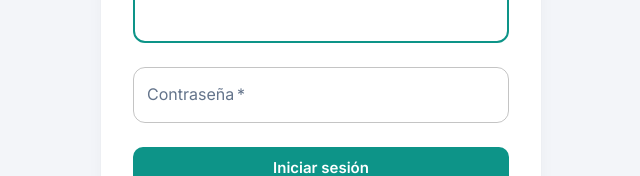
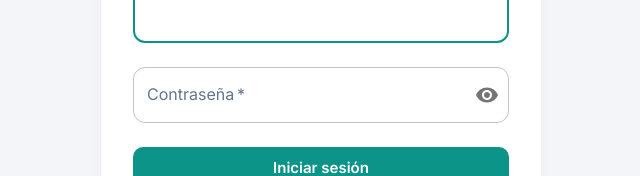
Before and after one commit to antonellaquispe-hash/Sistema-Gestion-Hospitalizacion, a React (Vite) app in the folder frontend/: page /login in a window 1280 px wide. Shown: the part 385-561 px from the top of the page, without its empty margins (319-959 px from the left). Built offline with nearby package versions, Linux system fonts and the light colour scheme; no server answers.

Commit message:
Mostrar contrasenha en login y mejorar etiquetas de camas

```diff
--- a/frontend/src/pages/CamasPage.tsx
+++ b/frontend/src/pages/CamasPage.tsx
@@ -191,7 +191,15 @@ export function CamasPage() {
                     <Box sx={{ display: 'flex', justifyContent: 'space-between', alignItems: 'flex-start' }}>
                       <Box sx={{ display: 'flex', alignItems: 'center', gap: 1 }}>
                         <HotelOutlined sx={{ color: 'primary.main' }} />
-                        <Typography fontWeight={800}>Cama #{cama.id}</Typography>
+                        <Typography fontWeight={800}>
+                          Cama {cama.id}
+                          {cama.habitacion && (
+                            <> · Hab. {cama.habitacion.numero}</>
+                          )}
+                          {cama.habitacion?.piso && (
+                            <> · {cama.habitacion.piso.nombre}</>
+                          )}
+                        </Typography>
                       </Box>
                       <Chip
                         label={cama.estado === 'DISPONIBLE' ? 'Libre' : cama.estado}
--- a/frontend/src/pages/IngresosPage.tsx
+++ b/frontend/src/pages/IngresosPage.tsx
@@ -152,7 +152,7 @@ export function IngresosPage() {
     setAsignarSaving(true);
     try {
       const actualizado = await ingresosApi.asignarCama(asignar.ingreso.id, asignar.cama.id);
-      showToast(`Cama #${asignar.cama.id} asignada al ingreso.`, 'success');
+      showToast(`Cama ${asignar.cama.id} asignada al ingreso.`, 'success');
       setAsignar(null);
       void refetch();
       if (detalle?.id === actualizado.id) abrirDetalle(actualizado);
@@ -315,7 +315,7 @@ export function IngresosPage() {
                     <TableCell>{formatDateTime(i.fechaIngreso)}</TableCell>
                     <TableCell>
                       {i.cama ? (
-                        <Chip label={`Cama #${i.cama.id}`} size="small" variant="outlined" sx={{ fontWeight: 700 }} />
+                        <Chip label={`Cama ${i.cama.id}`} size="small" variant="outlined" sx={{ fontWeight: 700 }} />
                       ) : (
                         <Typography variant="caption" color="text.secondary">
                           Sin asignar
@@ -428,7 +428,7 @@ export function IngresosPage() {
             <Box>
               <Typography variant="body2" color="text.secondary" gutterBottom>
                 Paciente: <strong>{trasladar?.paciente?.nombre}</strong> · Cama actual:{' '}
-                <strong>#{trasladar?.cama?.id ?? '—'}</strong>
+                <strong>Cama {trasladar?.cama?.id ?? '—'}</strong>
               </Typography>
             </Box>
             <CamaSelect
@@ -487,8 +487,8 @@ export function IngresosPage() {
         description={
           <span>
             Se moverá a <strong>{trasladar?.paciente?.nombre}</strong> de la cama{' '}
-            <strong>#{trasladar?.cama?.id}</strong> a la cama{' '}
-            <strong>#{trasladarForm.camaDestino?.id}</strong>. La cama de origen quedará disponible.
+            <strong>Cama {trasladar?.cama?.id}</strong> a la cama{' '}
+            <strong>Cama {trasladarForm.camaDestino?.id}</strong>. La cama de origen quedará disponible.
           </span>
         }
         confirmLabel="Confirmar traslado"
@@ -655,7 +655,7 @@ function CamaSelect({
     <Autocomplete<Cama>
       options={camas}
       loading={loading}
-      getOptionLabel={(c) => `Cama #${c.id}`}
+      getOptionLabel={(c) => `Cama ${c.id}`}
       onChange={(_e, value) => onSelect(value)}
       renderInput={(params) => (
         <TextField
--- a/frontend/src/pages/LoginPage.tsx
+++ b/frontend/src/pages/LoginPage.tsx
@@ -1,6 +1,8 @@
 import { useState, type FormEvent } from 'react';
-import { Alert, Box, Button, Card, CardContent, Stack, TextField, Typography } from '@mui/material';
+import { Alert, Box, Button, Card, CardContent, IconButton, InputAdornment, Stack, TextField, Typography } from '@mui/material';
 import LocalHospitalOutlined from '@mui/icons-material/LocalHospitalOutlined';
+import Visibility from '@mui/icons-material/Visibility';
+import VisibilityOff from '@mui/icons-material/VisibilityOff';
 import { Navigate, useLocation, useNavigate } from 'react-router-dom';
 import { useAuth } from '../auth/AuthProvider';
 
@@ -10,6 +12,7 @@ export function LoginPage() {
   const location = useLocation();
   const [nombreUsuario, setNombreUsuario] = useState('');
   const [contrasena, setContrasena] = useState('');
+  const [mostrarContrasena, setMostrarContrasena] = useState(false);
   const [error, setError] = useState('');
   const [saving, setSaving] = useState(false);
 
@@ -42,7 +45,27 @@ export function LoginPage() {
             </Stack>
             {error && <Alert severity="error">{error}</Alert>}
             <TextField label="Usuario" value={nombreUsuario} onChange={(event) => setNombreUsuario(event.target.value)} required autoComplete="username" autoFocus />
-            <TextField label="Contraseña" type="password" value={contrasena} onChange={(event) => setContrasena(event.target.value)} required autoComplete="current-password" />
+            <TextField
+              label="Contraseña"
+              type={mostrarContrasena ? 'text' : 'password'}
+              value={contrasena}
+              onChange={(event) => setContrasena(event.target.value)}
+              required
+              autoComplete="current-password"
+              InputProps={{
+                endAdornment: (
+                  <InputAdornment position="end">
+                    <IconButton
+                      onClick={() => setMostrarContrasena((v) => !v)}
+                      edge="end"
+                      aria-label={mostrarContrasena ? 'Ocultar contraseña' : 'Mostrar contraseña'}
+                    >
+                      {mostrarContrasena ? <VisibilityOff /> : <Visibility />}
+                    </IconButton>
+                  </InputAdornment>
+                ),
+              }}
+            />
             <Button type="submit" variant="contained" size="large" disabled={saving}>
               {saving ? 'Ingresando…' : 'Iniciar sesión'}
             </Button>
--- a/frontend/src/pages/MovimientosPage.tsx
+++ b/frontend/src/pages/MovimientosPage.tsx
@@ -185,10 +185,10 @@ export function MovimientosPage() {
                     <TableCell>{formatDateTime(m.fechaTraslado)}</TableCell>
                     <TableCell>
                       <Stack direction="row" spacing={1} alignItems="center">
-                        <Chip label={`#${m.camaOrigen.id}`} size="small" variant="outlined" />
+                        <Chip label={`Cama ${m.camaOrigen.id}`} size="small" variant="outlined" />
                         <ArrowForward sx={{ fontSize: 18, color: 'text.secondary' }} />
                         <Chip
-                          label={`#${m.camaDestino.id}`}
+                          label={`Cama ${m.camaDestino.id}`}
                           size="small"
                           sx={{ bgcolor: '#e0f2fe', color: '#0369a1', fontWeight: 700 }}
                         />
@@ -245,14 +245,16 @@ export function MovimientosPage() {
               <MenuItem value="">Selecciona un ingreso activo</MenuItem>
               {activeIngresos.map((i) => (
                 <MenuItem key={i.id} value={i.id}>
-                  Ingreso #{i.id} · {i.paciente?.nombre ?? 'Paciente'} · Cama #{i.cama?.id ?? '—'}
+                  Ingreso #{i.id} · {i.paciente?.nombre ?? 'Paciente'} · Cama {i.cama?.id ?? '—'}{' '}
+                  {i.cama?.habitacion ? `(Hab. ${i.cama.habitacion.numero})` : ''}
                 </MenuItem>
               ))}
             </Select>
             {errors.ingresoId && <Typography variant="caption" color="error">{errors.ingresoId}</Typography>}
             {selectedIngreso && (
               <Typography variant="body2" color="text.secondary">
-                Cama de origen actual: #{selectedIngreso.cama?.id ?? '—'}
+                Cama de origen actual: {selectedIngreso.cama?.id ?? '—'}{' '}
+                {selectedIngreso.cama?.habitacion ? `(Hab. ${selectedIngreso.cama.habitacion.numero})` : ''}
               </Typography>
             )}
             <Select
@@ -265,7 +267,7 @@ export function MovimientosPage() {
               <MenuItem value="">Selecciona cama de destino</MenuItem>
               {(camas.data ?? []).map((c) => (
                 <MenuItem key={c.id} value={c.id}>
-                  Cama #{c.id} · {c.habitacion ? `Hab. ${c.habitacion.numero}${c.habitacion.piso ? ` · ${c.habitacion.piso.nombre}` : ''}` : ''}
+                  Cama {c.id} · {c.habitacion ? `Hab. ${c.habitacion.numero}${c.habitacion.piso ? ` · ${c.habitacion.piso.nombre}` : ''}` : ''}
                 </MenuItem>
               ))}
             </Select>
```
